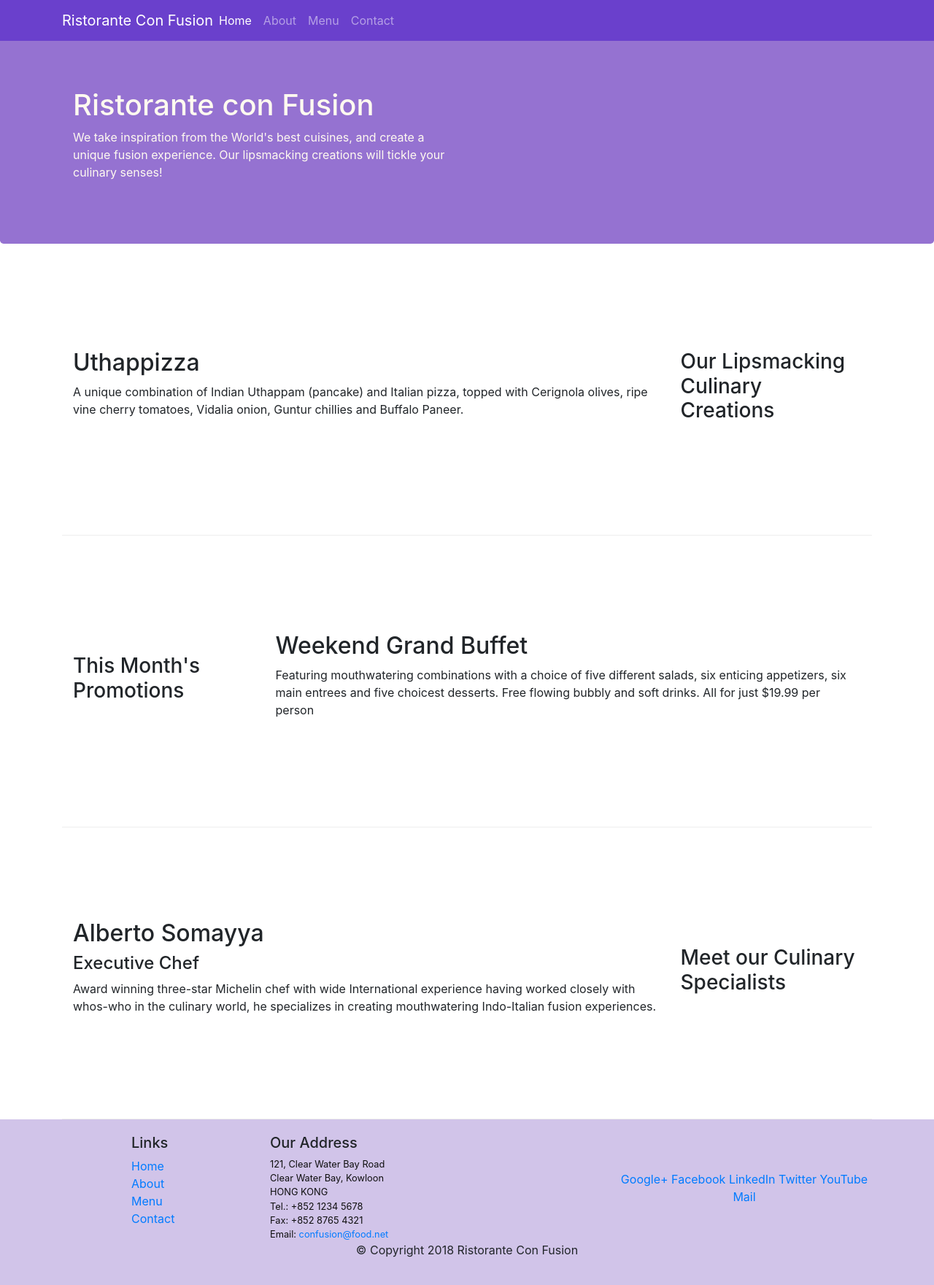
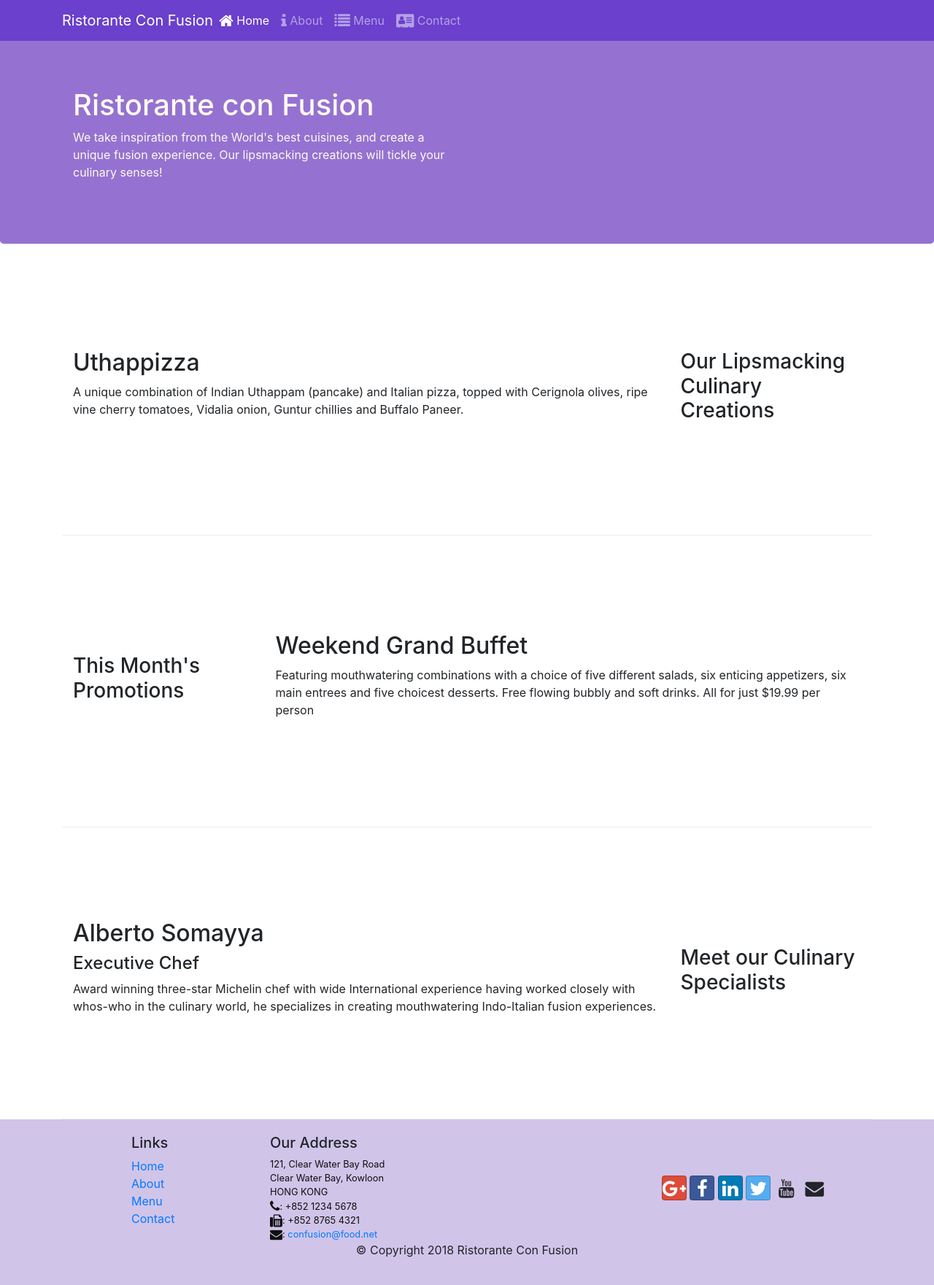
Before and after one commit to HITGIT007/Restaurant-WebSite-Front-End-, a website: page index.html in a window 1280 px wide. Shown: the whole page at 73% size. Drawn offline with nearby package versions, Linux system fonts and the light colour scheme.

Commit message:
icon fonts

```diff
--- a/index.html
+++ b/index.html
@@ -8,6 +8,9 @@
     <title>Ristorante Con Fusion</title>
     <link rel="stylesheet" href="node_modules/bootstrap/dist/css/bootstrap.min.css">
     <link rel="stylesheet" href="css/styles.css">
+
+    <link rel="stylesheet" href="node_modules/font-awesome/css/font-awesome.min.css">
+    <link rel="stylesheet" href="node_modules/bootstrap-social/bootstrap-social.css">
 
 </head>
 
@@ -30,12 +33,16 @@
                 <!--collapse is one of the bootstrap javascripts components-->
                 <ul class="navbar-nav mr-auto">
                     <!--mr-auto means the right margin will be pushed from right as far as possibler so things will be in the left-->
-                    <li class="nav-item active"><a class="nav-link" href="#">Home</a></li>
+                    <li class="nav-item active"><a class="nav-link" href="#"><span class="fa fa-home fa-lg"><!--fa says I am adding the font awesome || fa-home says I am adding
+                         the font icon || fa-lg says I am going to use larger size icon --></span> Home</a></li>
                     <!--nav-item aloows lists to be displayed horizontally-->
                     <!--active helps to display active page-->
-                    <li class="nav-item"><a class="nav-link" href="./aboutus.html">About</a></li>
-                    <li class="nav-item"><a class="nav-link" href="#">Menu</a></li>
-                    <li class="nav-item"><a class="nav-link" href="#">Contact</a></li>
+                    <li class="nav-item"><a class="nav-link" href="./aboutus.html"><span class="fa fa-info fa-lg"><!--fa-info says I am adding the font icon info
+                        check different font icon--></span> About</a></li>
+                    <li class="nav-item"><a class="nav-link" href="#"><span class="fa fa-list fa-lg"><!--fa-home says I am adding the font icon list-->
+                    </span> Menu</a></li>
+                    <li class="nav-item"><a class="nav-link" href="#"><span class="fa fa-address-card fa-lg"><!--fa-home says I am adding the font icon list-->
+                    </span> Contact</a></li>
                 </ul>
             </div>
         </div>
@@ -112,19 +119,19 @@
 		              121, Clear Water Bay Road<br>
 		              Clear Water Bay, Kowloon<br>
 		              HONG KONG<br>
-		              Tel.: +852 1234 5678<br>
-		              Fax: +852 8765 4321<br>
-		              Email: <a href="mailto:confusion@food.net">confusion@food.net</a>
+		              <i class="fa fa-phone fa-lg"></i>: +852 1234 5678<br>
+		              <i class="fa fa-fax fa-lg"></i>: +852 8765 4321<br>
+		              <i class="fa fa-envelope fa-lg"></i>: <a href="mailto:confusion@food.net">confusion@food.net</a>
 		           </address>
                 </div>
                 <div class="col-12 col-sm-4 align-self-center">
                     <div class="text-center">
-                        <a href="http://google.com/+">Google+</a>
-                        <a href="http://www.facebook.com/profile.php?id=">Facebook</a>
-                        <a href="http://www.linkedin.com/in/">LinkedIn</a>
-                        <a href="http://twitter.com/">Twitter</a>
-                        <a href="http://youtube.com/">YouTube</a>
-                        <a href="mailto:">Mail</a>
+                        <a class="btn btn-social-icon btn-google" href="http://google.com/+"><i class="fa fa-google-plus fa-lg"></i></a>
+                        <a class="btn btn-social-icon btn-facebook" href="http://www.facebook.com/profile.php?id="><i class="fa fa-facebook fa-lg"></i></a>
+                        <a class="btn btn-social-icon btn-linkedin" href="http://www.linkedin.com/in/"><i class="fa fa-linkedin fa-lg"></i></a>
+                        <a class="btn btn-social-icon btn-twitter" href="http://twitter.com/"><i class="fa fa-twitter fa-lg"></i></a>
+                        <a class="btn btn-social-icon btn-youtube" href="http://youtube.com/"><i class="fa fa-youtube fa-lg"></i></a>
+                        <a class="btn btn-social-icon" href="mailto:"><i class="fa fa-envelope fa-lg"></i></a>
                     </div>
                 </div>
             </div>
--- a/package.json
+++ b/package.json
@@ -15,6 +15,8 @@
   },
   "dependencies": {
     "bootstrap": "^4.6.0",
+    "bootstrap-social": "^5.1.1",
+    "font-awesome": "^4.7.0",
     "jquery": "^3.6.0",
     "popper.js": "^1.14.3"
   }
```
Also changed, not shown: aboutus.html (+17 -14 lines), 1 other file.
